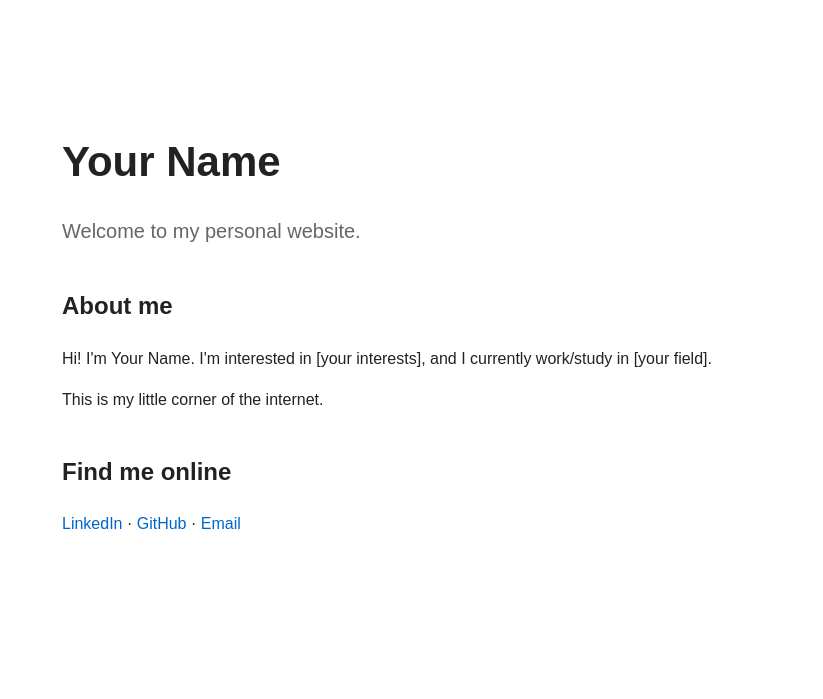
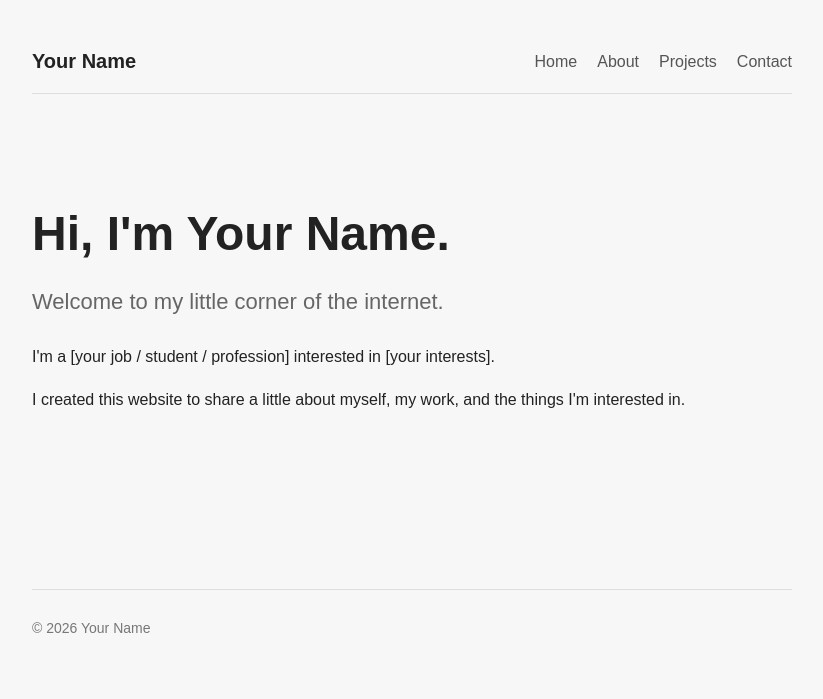
Before and after one commit to GHTry-AMS/Updates-from-Bloemgracht, a plain HTML site: page index.html in a window 1280 px wide. Shown: the whole page, without its empty margins (228-1051 px from the left). Drawn offline with Linux system fonts and the light colour scheme.

Commit message:
Refactor index.html with navigation and footer
Updated the structure and content of the index.html file, including navigation links and footer.

```diff
--- a/index.html
+++ b/index.html
@@ -1,73 +1,55 @@
 <!DOCTYPE html>
 <html lang="en">
+
 <head>
     <meta charset="UTF-8">
     <meta name="viewport" content="width=device-width, initial-scale=1.0">
+
     <title>Your Name</title>
 
-    <style>
-        body {
-            font-family: Futura, sans-serif;
-            max-width: 700px;
-            margin: 80px auto;
-            padding: 20px;
-            line-height: 1.6;
-            color: #222;
-        }
-
-        h1 {
-            font-size: 42px;
-            margin-bottom: 5px;
-        }
-
-        .subtitle {
-            color: #666;
-            font-size: 20px;
-        }
-
-        a {
-            color: #0066cc;
-            text-decoration: none;
-        }
-
-        section {
-            margin-top: 40px;
-        }
-    </style>
+    <link rel="stylesheet" href="style.css">
 </head>
 
 <body>
 
-    <h1>Your Name</h1>
+<div class="container">
 
-    <p class="subtitle">
-        Welcome to my personal website.
-    </p>
+    <nav>
+        <div class="logo">Your Name</div>
 
-    <section>
-        <h2>About me</h2>
+        <div class="nav-links">
+            <a href="index.html">Home</a>
+            <a href="about.html">About</a>
+            <a href="projects.html">Projects</a>
+            <a href="contact.html">Contact</a>
+        </div>
+    </nav>
 
-        <p>
-            Hi! I'm Your Name. I'm interested in [your interests],
-            and I currently work/study in [your field].
+    <main>
+
+        <h1>Hi, I'm Your Name.</h1>
+
+        <p class="subtitle">
+            Welcome to my little corner of the internet.
         </p>
 
         <p>
-            This is my little corner of the internet.
+            I'm a [your job / student / profession] interested in
+            [your interests].
         </p>
-    </section>
-
-    <section>
-        <h2>Find me online</h2>
 
         <p>
-            <a href="https://linkedin.com/">LinkedIn</a>
-            ·
-            <a href="https://github.com/">GitHub</a>
-            ·
-            <a href="mailto:you@example.com">Email</a>
+            I created this website to share a little about myself,
+            my work, and the things I'm interested in.
         </p>
-    </section>
+
+    </main>
+
+    <footer>
+        © 2026 Your Name
+    </footer>
+
+</div>
 
 </body>
 </html>
```
